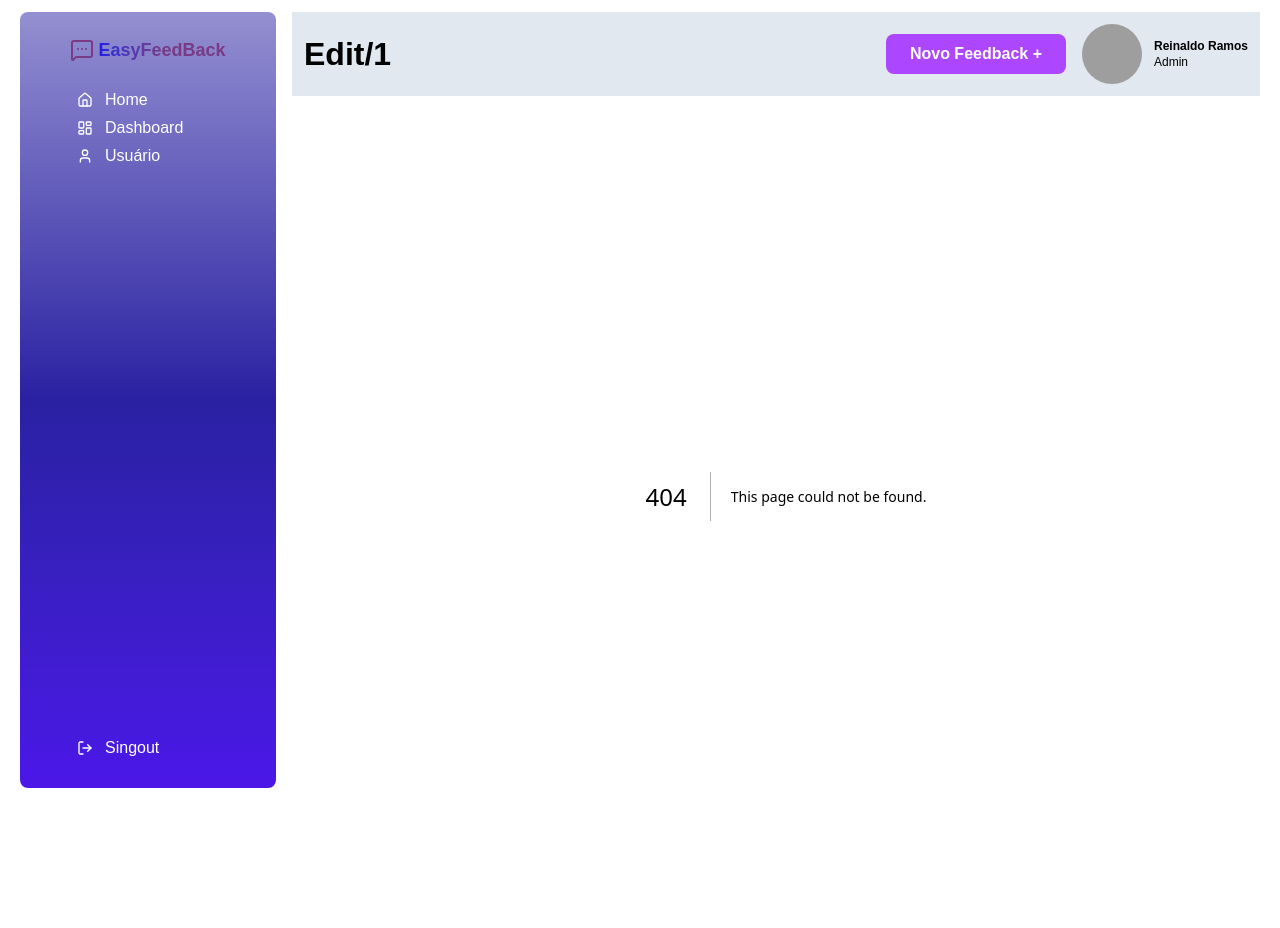
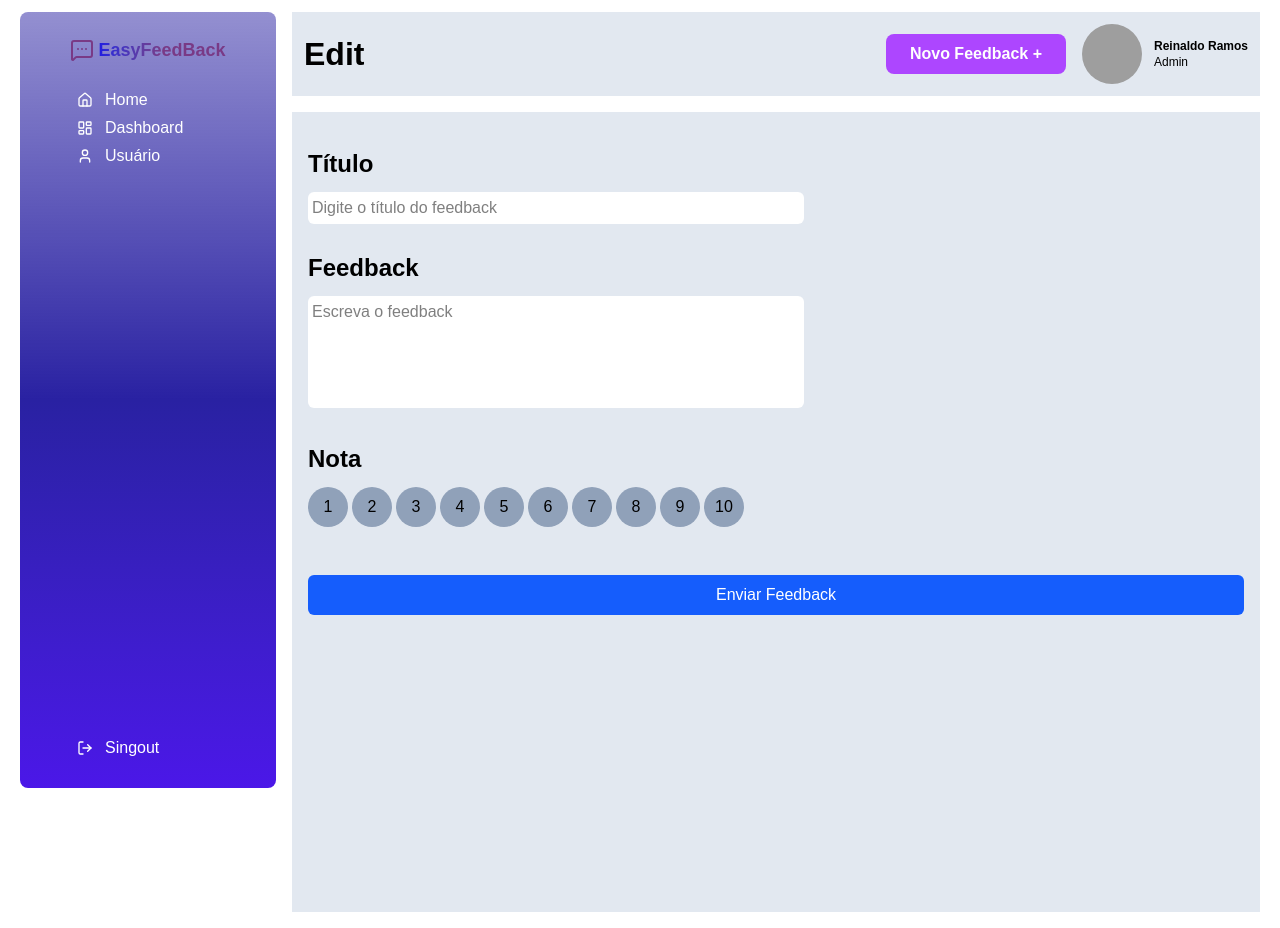
Before and after one commit to ReinaldoARamos/easy-feedback, a Next.js app: page /edit/1 in a window 1280 px wide. Before the commit this address had no page. Before the commit the page ends 896 px from the top, so only its background shows below. Built offline with nearby package versions, Linux system fonts and the light colour scheme; no server answers; grey boxes are pictures that could not be loaded.

Commit message:
feature: usanto tanstack para deletar feedbacks e criando pagina do formulário  de editar feedbacks

```diff
--- a/src/app/components/QueryComponent/DeleteButton.tsx
+++ b/src/app/components/QueryComponent/DeleteButton.tsx
@@ -1,15 +1,36 @@
-import { Trash } from "lucide-react"
+"use client";
+import { useMutation, useQueryClient } from "@tanstack/react-query";
 
-interface DeleteButtonProps{
-    id: string
+interface DeleteButtonProps {
+  id: string;
 }
-export function DeleteButton({id} : DeleteButtonProps) {
-    function testeDelete(id:string) {
-    console.log("teste " + id)
-  }
-    return (
-          <button className="flex gap-1  transition-all duration-300 items-center hover:cursor-pointer hover:text-red-500 leading-none">
-              <Trash   onClick={() => testeDelete(id)} size={12} />
-            </button>
-    )
+
+export function DeleteButton({ id }: DeleteButtonProps) {
+  const queryClient = useQueryClient();
+
+  const mutation = useMutation({
+    mutationFn: async () => {
+      const res = await fetch(
+        `${process.env.NEXT_PUBLIC_API_URL}/feedbackDelete?feedbackId=${id}`,
+        {
+          method: "DELETE",
+        }
+      );
+
+      if (!res.ok) throw new Error("Erro ao deletar feedback");
+      return res.json();
+    },
+    onSuccess: () => {
+      queryClient.invalidateQueries({ queryKey: ["feedbacks"] });
+    },
+  });
+
+  return (
+    <button
+      onClick={() => mutation.mutate()}
+      className="text-red-600 hover:text-red-800 transition-all"
+    >
+      🗑️
+    </button>
+  );
 }
--- /dev/null
+++ b/src/app/edit/[id]/components/FeedbackEditForm.tsx
@@ -0,0 +1,121 @@
+"use client";
+import { z } from "zod";
+import { zodResolver } from "@hookform/resolvers/zod";
+import { useForm } from "react-hook-form";
+import { api } from "@/app/lib/api";
+
+export const feedbackSchema = z.object({
+  id: z.number(),
+  title: z.string(),
+  comment: z.string().min(1).max(300),
+  userRating: z.number().min(1).max(10),
+});
+
+type FeedbackData = z.infer<typeof feedbackSchema>;
+
+export function EditFeedbackForm() {
+  async function onSubmit(data: FeedbackData) {
+    try {
+      await api.post("/feedbackpost", {
+        title: data.title,
+        comment: data.comment,
+        userRating: data.userRating,
+        userId: 1, //id defaultr pra nao dar ruim no banco
+      });
+
+      console.log("Feedback cadastrado com sucesso!");
+    } catch (err) {
+      console.error(" Erro ao cadastrar:", err);
+    }
+    setValue("comment", "")
+        setValue("title", "")
+            setValue("userRating", 0)
+  }
+
+  const {
+    register,
+    setValue,
+    watch,
+    handleSubmit,
+    formState: { errors },
+  } = useForm<FeedbackData>({
+    resolver: zodResolver(feedbackSchema),
+    defaultValues: {
+      userRating: 0,
+      id: 1,
+    },
+  });
+
+  const rating = watch("userRating");
+
+  return (
+    <div className="mr-5 my-4 h-screen bg-slate-200">
+      <form
+        className="text-black pt-9 px-4 gap-7 flex flex-col"
+        onSubmit={handleSubmit(onSubmit)}
+      >
+        <div>
+          <h1 className="text-2xl font-bold">Título</h1>
+          <input
+            {...register("title")}
+            placeholder="Digite o título do feedback"
+            className="bg-white w-full lg:w-[496px] mt-3 rounded-md p-1 outline-0"
+          />
+          {errors.title && (
+            <span className="text-red-500 text-sm">{errors.title.message}</span>
+          )}
+        </div>
+
+        <div>
+          <h1 className="text-2xl font-bold">Feedback</h1>
+          <textarea
+            {...register("comment")}
+            placeholder="Escreva o feedback"
+            className="bg-white w-full lg:w-[496px] resize-none h-28 rounded-md mt-3 p-1 outline-0"
+          />
+          {errors.comment && (
+            <span className="text-red-500 text-sm">
+              {errors.comment.message}
+            </span>
+          )}
+        </div>
+
+        <div>
+          <h1 className="text-2xl font-bold">Nota</h1>
+          <div className="flex items-center gap-1 text-black pt-3">
+            {Array.from({ length: 10 }, (_, i) => i + 1).map((num) => (
+              <button
+                type="button"
+                key={num}
+                onClick={() => setValue("userRating", num)}
+                className={`w-10 h-10 rounded-full grid place-items-center ${
+                  num <= rating
+                    ? num <= 5
+                      ? "bg-red-600"
+                      : num <= 7
+                      ? "bg-yellow-400"
+                      : "bg-green-500"
+                    : "bg-slate-400"
+                } hover:cursor-pointer transition-all duration-300 hover:brightness-125`}
+              >
+                {num}
+              </button>
+            ))}
+          </div>
+          {errors.userRating && (
+            <span className="text-red-500 text-sm">
+              {errors.userRating.message}
+            </span>
+          )}
+        </div>
+
+        <button
+          type="submit"
+          className="mt-5 bg-blue-600 text-white py-2 px-4 rounded-md hover:bg-blue-500 transition"
+        >
+          Enviar Feedback
+        </button>
+      </form>
+    </div>
+  );
+}
--- /dev/null
+++ b/src/app/edit/[id]/page.tsx
@@ -0,0 +1,17 @@
+import { Metadata } from "next";
+
+import { EditFeedbackForm } from "./components/FeedbackEditForm";
+
+
+
+
+export const metadata: Metadata = {
+  title: "Feedback",
+  description: "Página do formulário",
+};
+export default function FeedbackForm() {
+  return (
+<EditFeedbackForm />
+
+  );
+}
```
